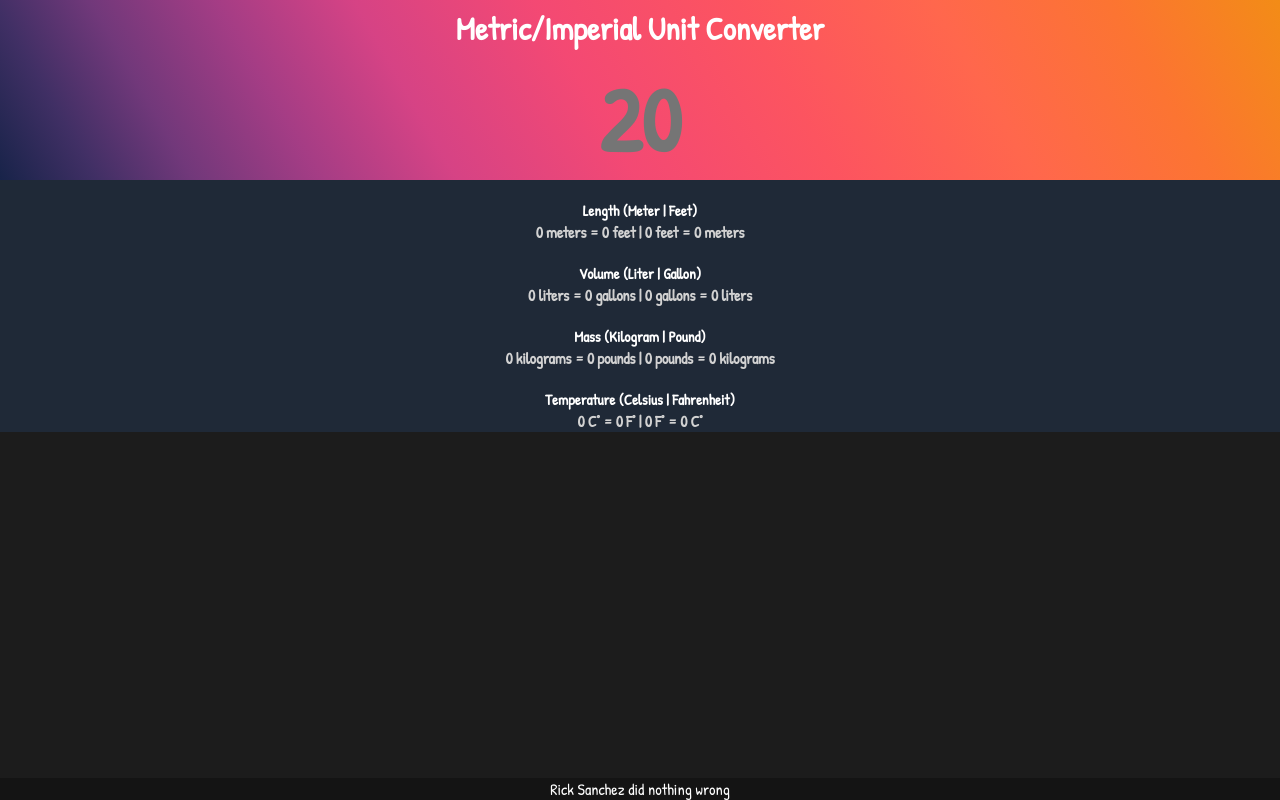
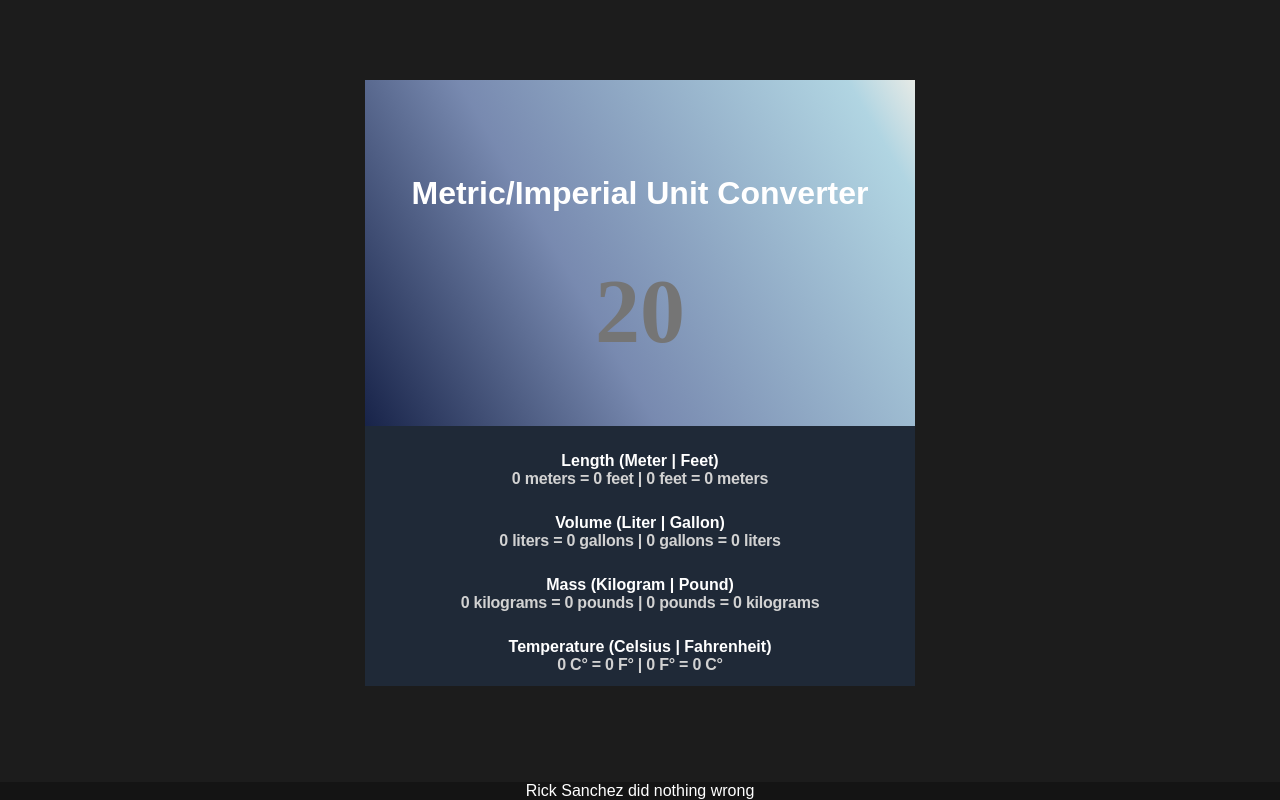
Before and after one commit to FrenzyExists/unit-converter, a plain HTML site: page index.html in a window 1280 px wide. Drawn offline with Linux system fonts and the light colour scheme; a web font is replaced by a local one.

Commit message:
Done Now leave me alone

```diff
--- a/index.html
+++ b/index.html
@@ -14,7 +14,7 @@
     <div class="container">
         <div class="in-container">
             <h1>Metric/Imperial Unit Converter</h1>
-            <input id="in" type="number" maxlength="10" placeholder="20" oninput="check()" onkeyup="main()"></input>
+            <input id="in" type="number" placeholder="20" oninput="check()" onkeyup="main()"></input>
         </div>
         <div class="out-container">
             <!-- 0 meters = 0.000 feet | 0 feet = 0.000 meters -->
--- a/script.js
+++ b/script.js
@@ -32,14 +32,14 @@ const main = () => {
 
     document.getElementById('f').innerHTML = (n*dict["c-f"][1]+dict["c-f"][0]).toFixed(3)
     document.getElementById('c').innerHTML = ((n-dict["c-f"][0])/dict["c-f"][1]).toFixed(3)
-
-
-
-
 }
 
 const check = () => {
     let n = document.getElementById('in');
+    if (n.value > 9999) {
+        n.value = parseInt(n.value.toString().slice(0, 4))
+    }
+
     if (!/\d/.test(n.value)) {
         n.value = n;
     }
--- a/style.css
+++ b/style.css
@@ -5,8 +5,8 @@
 
 body {
     background: #1C1C1C;
-    margin: 0 auto;
-    font-family: 'Patrick Hand', sans-serif;
+    margin: 10vh auto;
+    font-family: 'Fuzzy Bubbles', sans-serif;
     font-style: bold;
     font-weight: 400;
     color: #FFFFFF;
@@ -14,8 +14,8 @@ body {
 
 h3 {
     font-weight: 600;
-    font-size: 15px;
-    padding-top: 20px;
+    font-size: 16px;
+    padding-top: 26px;
 }
 
 h1 {
@@ -32,13 +32,13 @@ p {
 }
 
 input {
-    font-family: 'Patrick Hand';
+    font-family: 'Fuzzy Bubbles';
     background: none;
     border: none;
     text-align: center;
     font-weight: 800;
     font-size: 90px;
-    line-height: 0px;
+    line-height: 2em;
     text-align: center;
     max-width: 400px;
     color: #FFFFFF;
@@ -46,8 +46,8 @@ input {
     outline: none;
 }
 
-.out-countainer {
-    padding: 30px;
+.out-container {
+    padding-bottom: 12px;
 }
 
 /* Chrome, Safari, Edge, Opera */
@@ -67,9 +67,13 @@ input[type=number] {
     flex-flow: column nowrap;
     background-color: #1F2937;
     margin: 0 auto;
-    align-content: center;
+    text-align: center;
+
+    max-width: 550px;
+    max-height: 650px;
+    justify-content: center;
     align-items: center;
-    text-align: center;
+
 }
 
 
@@ -78,16 +82,13 @@ input[type=number] {
     background-image: linear-gradient(
         60deg,
         hsl(226deg 51% 19%) 0%,
-        hsl(259deg 36% 29%) 7%,
-        hsl(292deg 37% 35%) 14%,
-        hsl(318deg 46% 44%) 23%,
-        hsl(333deg 64% 55%) 33%,
-        hsl(345deg 88% 62%) 46%,
-        hsl(356deg 97% 66%) 61%,
-        hsl(9deg 100% 65%) 75%,
-        hsl(20deg 97% 59%) 88%,
-        hsl(32deg 90% 52%) 100%
+        hsl(221deg 26% 58%) 39%,
+        hsl(196deg 46% 79%) 91%,
+        hsl(120deg 9% 91%) 100%
       );
+      padding-top: 5.25em;
+      padding-bottom: 1.5em;
+
 }
 
 footer {
```
Also changed, not shown: screenshots/1.png (added), 1 other file.
